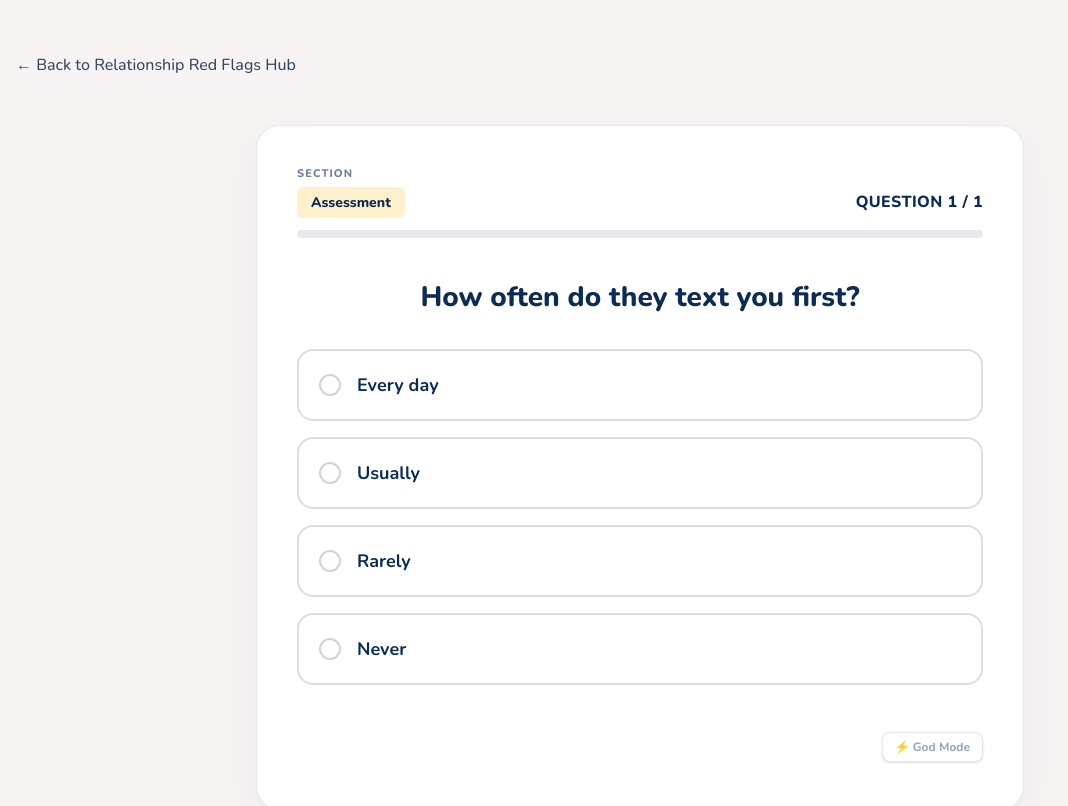
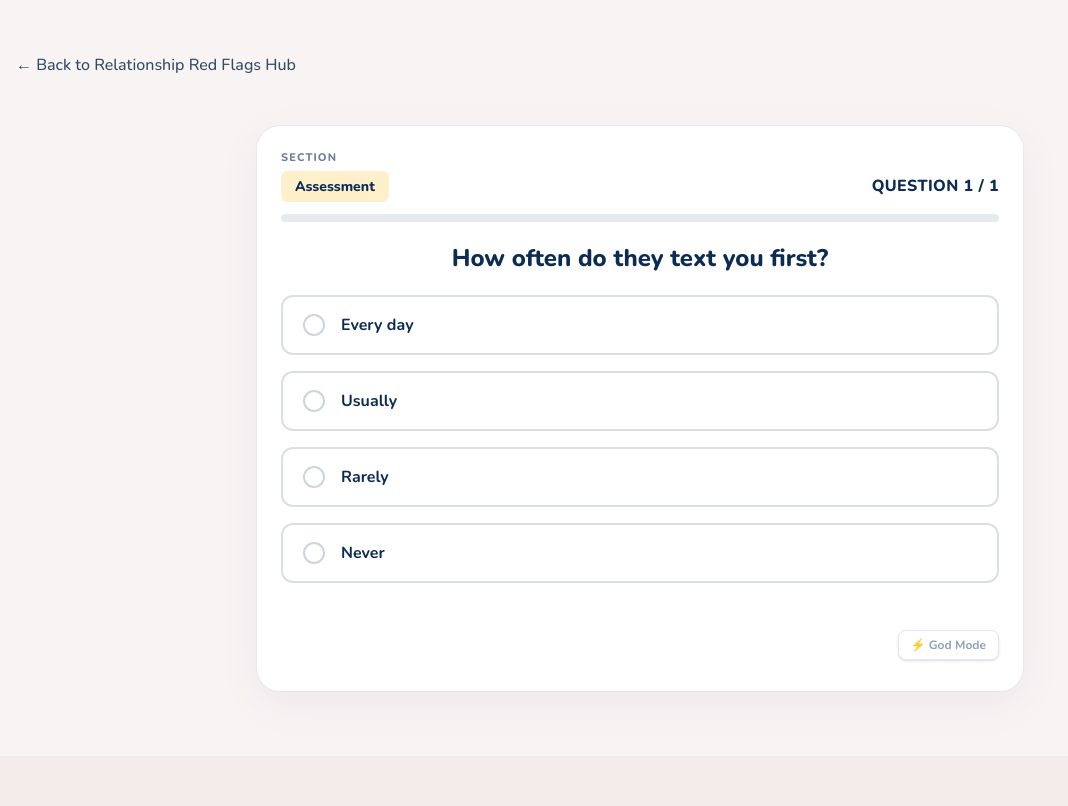
Before and after one commit to Sinadehesh/OopsCupid, a Next.js app: page /is-he-cheating in a window 1280 px wide. Shown: the part 860-1666 px from the top of the page, without its empty margins (0-1068 px from the left). Built offline with nearby package versions, Linux system fonts and the light colour scheme; a web font is replaced by a local one.

Commit message:
ux: implement high-density vertical layout to eliminate scroll fatigue across all quizzes

```diff
--- a/app/toxic-friend-test/_components/ToxicQuizEngine.tsx
+++ b/app/toxic-friend-test/_components/ToxicQuizEngine.tsx
@@ -88,7 +88,7 @@ export default function ToxicQuizEngine() {
   };
 
   return (
-    <div className="w-full max-w-2xl mx-auto space-y-6 animate-in slide-in-from-bottom-4 duration-500 relative">
+    <div className="w-full max-w-2xl mx-auto space-y-4 animate-in slide-in-from-bottom-4 duration-500 relative">
       {showSafety && <SafetyModal onClose={() => setShowSafety(false)} />}
 
       {/* Header & Progress (Hidden from screen readers to avoid noise) */}
@@ -108,7 +108,7 @@ export default function ToxicQuizEngine() {
       </div>
 
       <div className="bg-white rounded-[24px] shadow-[0_12px_40px_rgba(13,44,84,0.06)] border border-[#0D2C54]/10 p-6 md:p-10 min-h-[350px] flex flex-col justify-center">
-        <h3 className="text-2xl md:text-[28px] font-extrabold text-[#0D2C54] mb-10 leading-snug" aria-live="polite">
+        <h3 className="text-xl md:text-2xl font-extrabold text-[#0D2C54] mb-5 leading-snug" aria-live="polite">
           {question.text}
         </h3>
 
@@ -122,7 +122,7 @@ export default function ToxicQuizEngine() {
                 role="radio"
                 aria-checked={isSelected}
                 onClick={() => handleSelect(opt)}
-                className={`w-full text-left p-4 md:p-5 min-h-[64px] rounded-[16px] border-[2px] font-bold text-lg transition-all duration-200 flex items-center focus:outline-none focus:ring-4 focus:ring-[#00A6ED]/30
+                className={`w-full text-left py-3 px-4 md:py-4 md:px-5 min-h-[50px] rounded-[12px] border-[2px] font-bold text-sm md:text-base transition-all duration-200 flex items-center focus:outline-none focus:ring-4 focus:ring-[#00A6ED]/30
                   ${isSelected
                     ? "border-[#00A6ED] bg-[#00A6ED]/10 text-[#00A6ED] shadow-inner"
                     : "border-[#0D2C54]/15 text-[#0D2C54] hover:border-[#00A6ED]/50 hover:bg-slate-50"
@@ -135,7 +135,7 @@ export default function ToxicQuizEngine() {
         </div>
       </div>
 
-      <div className="flex justify-between items-center mt-6">
+      <div className="flex justify-between items-center mt-4">
         <button
           onClick={handleBack}
           disabled={currentIndex === 0}
--- a/components/features/QuizWidget.tsx
+++ b/components/features/QuizWidget.tsx
@@ -341,10 +341,10 @@ export default function QuizWidget({ quizName }: { quizName: string }) {
   const sectionName = q.subscale ? `${baseSectionName} • ${q.subscale}` : baseSectionName;
 
   return (
-    <div ref={topRef} className={`w-full max-w-3xl mx-auto ${colors.bg} rounded-[24px] ${colors.cardShadow} border ${colors.cardBorder} flex flex-col justify-center min-h-[450px] p-6 md:p-10`}>
+    <div ref={topRef} className={`w-full max-w-3xl mx-auto ${colors.bg} rounded-[24px] ${colors.cardShadow} border ${colors.cardBorder} flex flex-col justify-center min-h-[320px] p-5 md:p-6`}>
 
       {/* HEADER: Section Indicator & Progress */}
-      <div className="mb-10">
+      <div className="mb-5">
         <div className="flex justify-between items-end mb-4">
           <div>
             <span className={`text-[11px] font-extrabold uppercase tracking-widest ${colors.textSecondary} block mb-2`}>
@@ -367,7 +367,7 @@ export default function QuizWidget({ quizName }: { quizName: string }) {
 
       {/* QUESTION & OPTIONS (Animated Container) */}
       <div className={`transition-all duration-250 ease-in-out transform ${isAnimating ? (slideDirection === 'forward' ? 'opacity-0 -translate-y-4 scale-[0.99]' : 'opacity-0 translate-y-4 scale-[0.99]') : 'opacity-100 translate-y-0 scale-100'}`}>
-        <h3 className={`text-2xl md:text-[28px] font-extrabold ${colors.textPrimary} mb-8 leading-snug text-left md:text-center`}>
+        <h3 className={`text-xl md:text-2xl font-extrabold ${colors.textPrimary} mb-5 leading-snug text-left md:text-center`}>
           {q.text}
         </h3>
 
@@ -382,7 +382,7 @@ export default function QuizWidget({ quizName }: { quizName: string }) {
                 onClick={() => handleOptionClick(option)}
                 disabled={isDisabled}
                 className={`
-                  w-full text-left p-4 md:p-[20px] rounded-[16px] border-[2px] font-bold text-base md:text-lg transition-all duration-200 flex items-center
+                  w-full text-left py-3 px-4 md:py-4 md:px-5 rounded-[12px] border-[2px] font-bold text-sm md:text-base transition-all duration-200 flex items-center
                   ${isSelected ? colors.optionSelected : colors.optionBorder}
                   ${!isDisabled && !isSelected ? colors.optionHover : ''}
                   ${isDisabled ? 'opacity-40 cursor-not-allowed' : 'cursor-pointer'}
```
